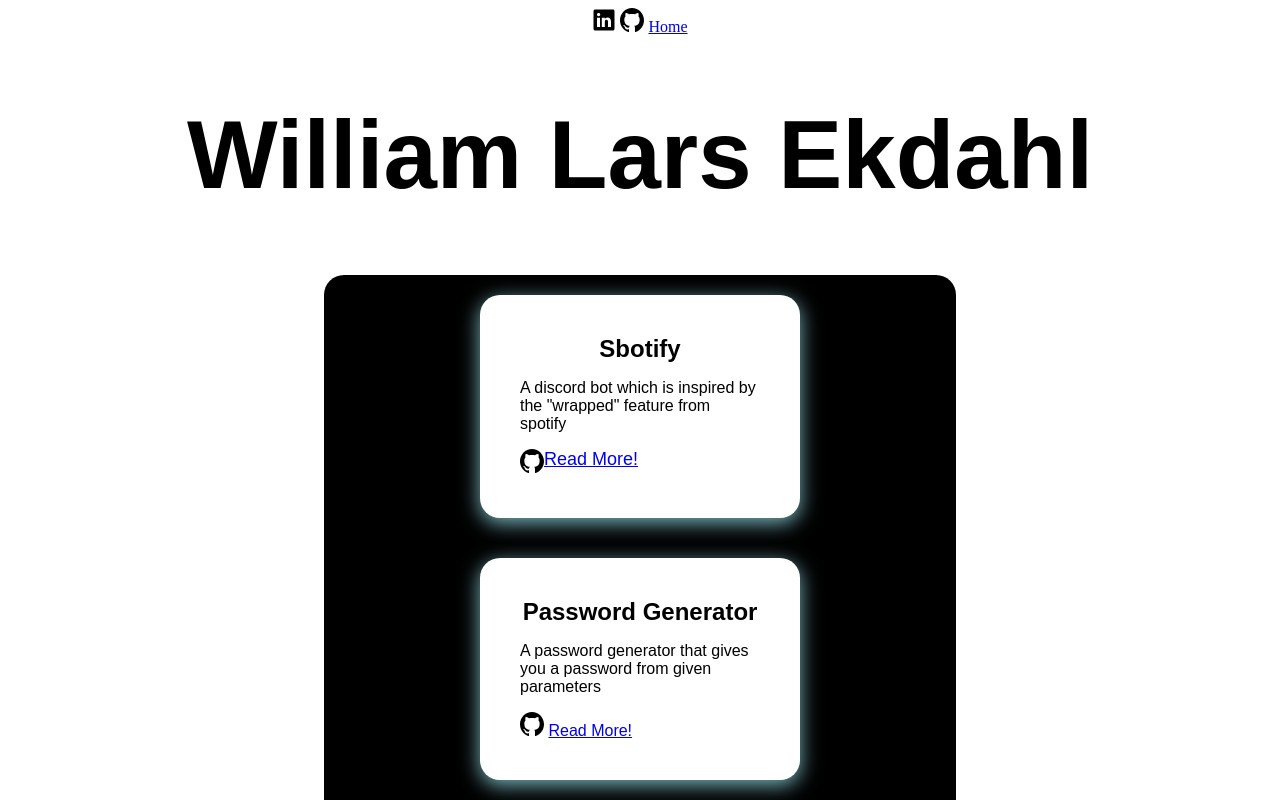
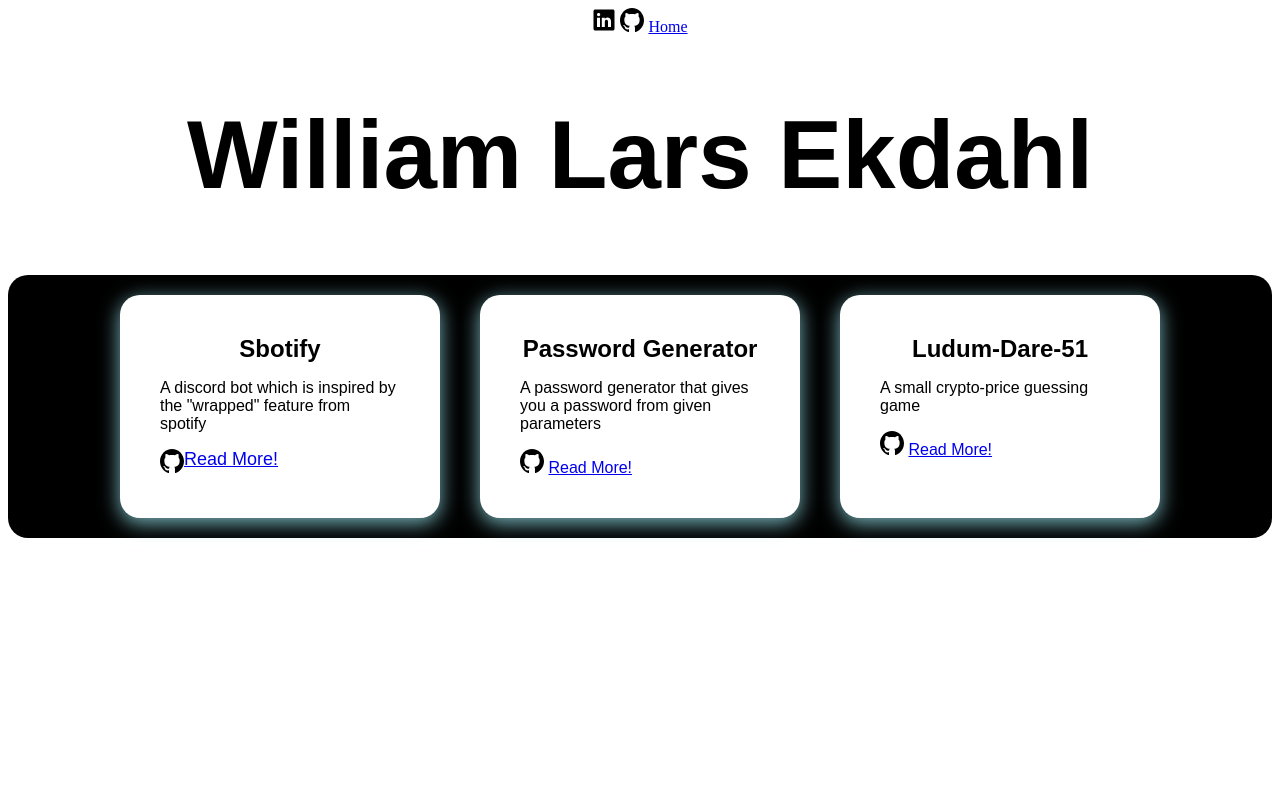
Before and after one commit to ViljamEkdhl/Portfolio, a SvelteKit app: page / in a window 1280 px wide. Shown: the top 800 px of the page. Built offline with nearby package versions, Linux system fonts and the light colour scheme.

Commit message:
change black box width

```diff
--- a/src/routes/+page.svelte
+++ b/src/routes/+page.svelte
@@ -66,7 +66,7 @@
         display: flex;
         flex-wrap: wrap;
         justify-content: center;
-        margin: 20px 25% 20px 25%;
+        margin: auto;
         border-radius: 20px;
     }
 
```
